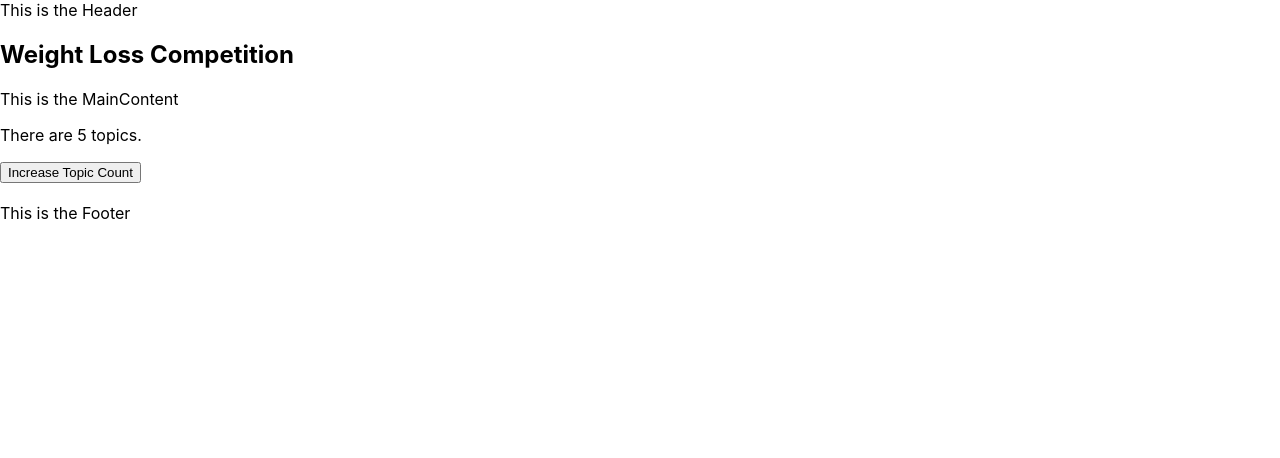
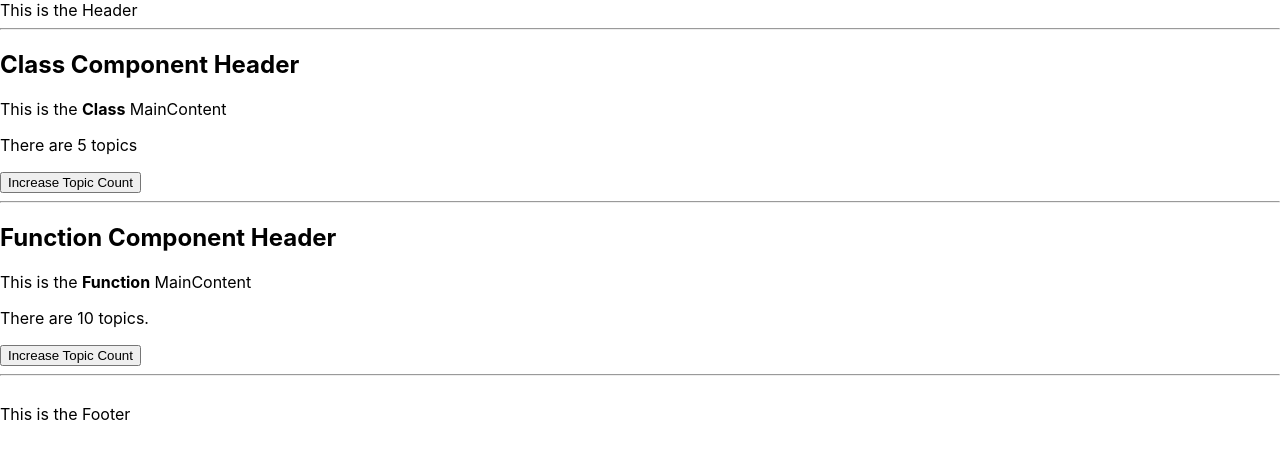
Before and after one commit to DzakirinMD/react-playground, a React (Create React App) app: page / in a window 1280 px wide. Shown: the top 458 px of the page. Built offline with nearby package versions, Linux system fonts and the light colour scheme.

Commit message:
added both functional and class component

```diff
--- a/src/App.js
+++ b/src/App.js
@@ -2,16 +2,22 @@ import './App.css';
 
 // importing components
 import Header from './components/header';
-import MainContent from './components/maincontent';
+import FunctionMainContent from './components/functionmaincontent';
+import ClassMainContent from './components/classmaincontent';
 import Footer from './components/footer';
 
 function App() {
   return (
     <div>
       <Header />
-      {/* send data to MainContent */}
-      <MainContent pageTitle = {"Weight Loss Competition"}
+      <hr />
+      {/* send data to Function or Class MainContent */}
+      <ClassMainContent pageTitle = {"Class Component Header"}
       numTopics = {5} />
+     <hr />
+      <FunctionMainContent pageTitle = {"Function Component Header"}
+      numTopics = {10} />
+      <hr />
       <Footer />
     </div>
   );
--- /dev/null
+++ b/src/components/classmaincontent.js
@@ -0,0 +1,33 @@
+import React, { Component } from "react";
+import PropTypes from "prop-types";
+
+// This is a Class component
+class ClassMainContent extends Component {
+
+    constructor (props) {
+        super(props);
+        this.state = {
+            title:this.props.pageTitle,
+            count:this.props.numTopics
+        }
+    }
+
+    onClick = () => {
+        this.setState(
+            {count:this.state.count + 1}
+        )
+    }
+
+    render(){
+        return (
+            <classmaincontent>
+            <h2>{this.state.title}</h2>
+            This is the <b>Class</b> MainContent
+            <p>There are {this.state.count} topics</p>
+            <button onClick={this.onClick}>Increase Topic Count</button>
+        </classmaincontent>
+        )
+    }
+}
+
+export default ClassMainContent
--- a/src/components/maincontent.js
+++ b/src/components/functionmaincontent.js
@@ -2,13 +2,13 @@ import React, { useState } from "react";
 import PropTypes from "prop-types";
 
 // props is used to access the data
-function MainContent(props){
+function FunctionMainContent(props){
     const [count, setCount] = useState(props.numTopics);
 
     return (
         <maincontent>
             <h2>{props.pageTitle}</h2>
-            This is the MainContent
+            This is the <b>Function</b> MainContent
             <p>There are {count} topics.</p>
             <button onClick={() => setCount(count+1)}>
                 Increase Topic Count</button>
@@ -16,8 +16,8 @@ function MainContent(props){
     )
 }
 
-MainContent.propTypes = {
+FunctionMainContent.propTypes = {
     pageTitle: PropTypes.string
 }
 
-export default MainContent
+export default FunctionMainContent
```
